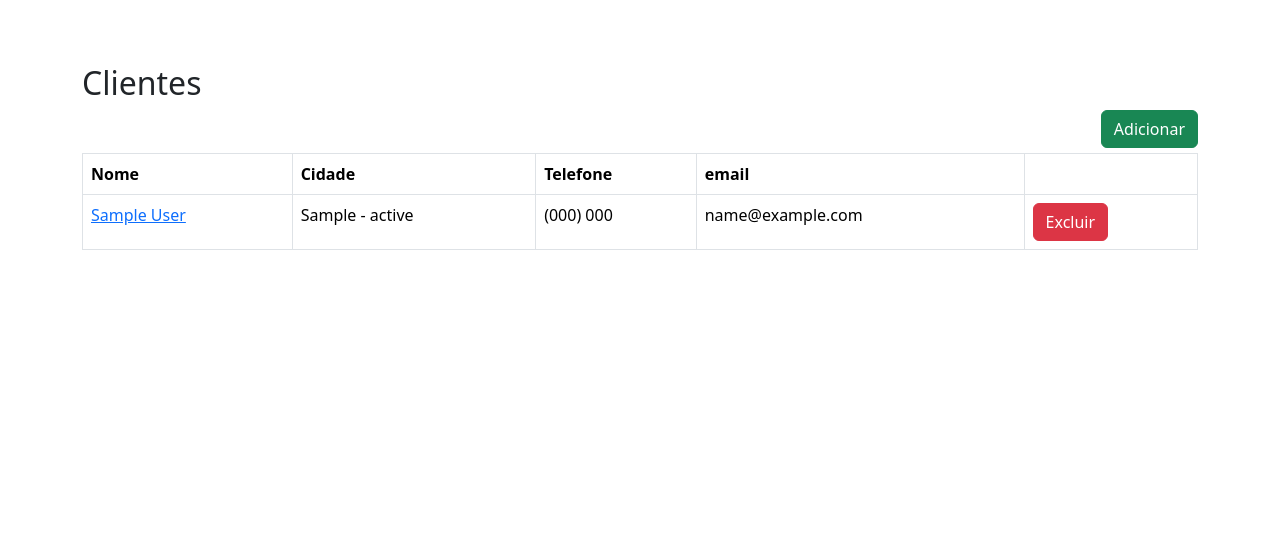
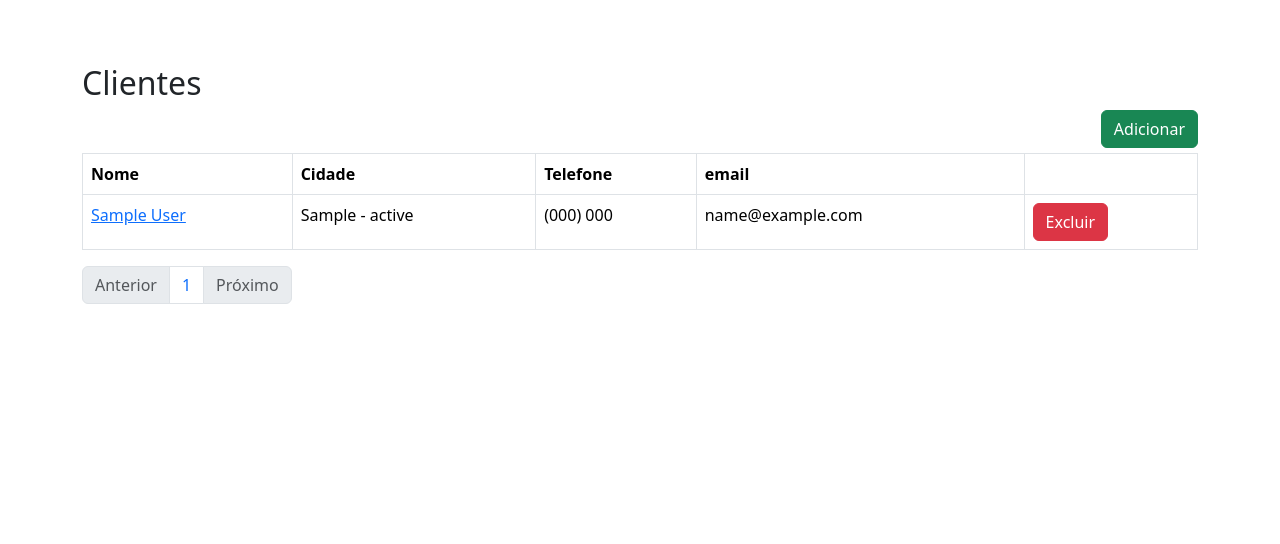
Before and after one commit to Iran-Ferreira/django_crm, a Django app: page /customer/list/ in a window 1280 px wide. Shown: the part 56-600 px from the top of the page. Run offline with Django 5.2, Linux system fonts and the light colour scheme; tables that the repository leaves empty hold one stand-in row (values such as "Sample post").

Commit message:
feat: pagination html

```diff
--- a/customer/templates/customer/customer_list.html
+++ b/customer/templates/customer/customer_list.html
@@ -33,4 +33,21 @@
         </tbody>
     </table>
 
+    <ul class="pagination">
+        {% if page_obj.has_previous %}
+            <li class="page-item"><a class="page-link" href="?page={{ page_obj.previous_page_number }}">Anterior</a></li>
+        {% else %}
+            <li class="page-item disabled"><a class="page-link" href="#">Anterior</a></li>
+        {% endif %}
+
+        {% for object in page_obj.paginator.page_range %}
+            <li class="page-item"><a class="page-link" href="?page={{ forloop.counter }}">{{ forloop.counter }}</a></li>
+        {% endfor %}
+
+        {% if page_obj.has_next %}
+            <li class="page-item"><a class="page-link" href="?page={{ page_obj.next_page_number }}">Próximo</a></li>
+        {% else %}
+            <li class="page-item disabled"><a class="page-link" href="#">Próximo</a></li>
+        {% endif %}
+    </ul>
 {% endblock %}
```
